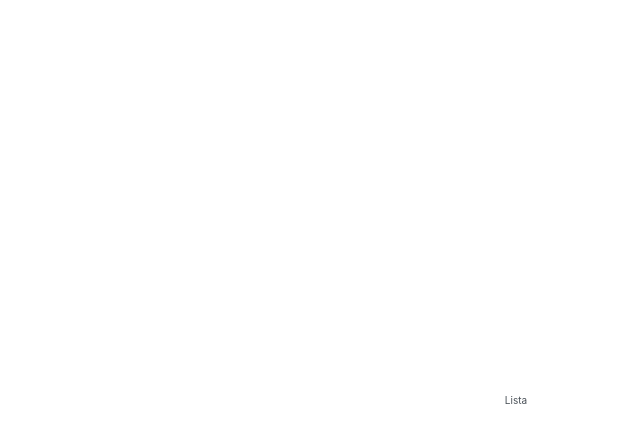
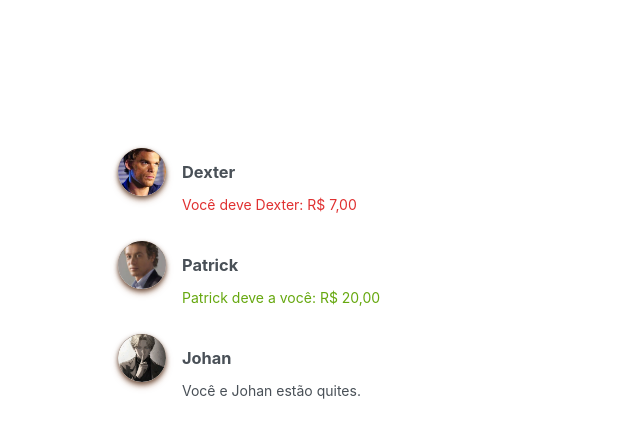
Before and after one commit to call-meRafael/eat-and-split-app, a React (Vite) app: page / in a window 1280 px wide. Shown: the top 442 px of the page, without its empty margins (124-764 px from the left). Built offline with nearby package versions, Linux system fonts and the light colour scheme.

Commit message:
feat(friendsList): add base structure to receive data and apply formated balance

```diff
--- a/index.html
+++ b/index.html
@@ -2,12 +2,12 @@
 <html lang="en">
   <head>
     <meta charset="UTF-8" />
-    <link rel="icon" type="image/svg+xml" href="/favicon.svg" />
+    <link rel="icon" type="image/svg+xml" href="src/assets/pancakes.png" />
     <meta name="viewport" content="width=device-width, initial-scale=1.0" />
     <title>eat-and-split-app</title>
   </head>
   <body>
     <div id="root"></div>
-    <script type="module" src="/src/main.jsx"></script>
+    <script type="module" src="src/main.jsx"></script>
   </body>
 </html>
--- a/src/App.jsx
+++ b/src/App.jsx
@@ -2,9 +2,16 @@
 import { FriendsList } from "./components/friendsList";
 
 export default function App() {
+  const formatBalance = (balance) => {
+    return balance.toLocaleString('pt-BR', { style: 'currency', currency: 'BRL', minimumFractionDigits: 2, maximumFractionDigits: 2 });
+  }
+
   return (
-    <div>
-      <FriendsList />
+    <div className="app">
+      <aside className="sidebar">
+        <FriendsList formatBalance={formatBalance} />
+
+      </aside>
     </div>
   )
 }
--- /dev/null
+++ b/src/components/friend.jsx
@@ -0,0 +1,21 @@
+export const Friend = ({ friend, formatBalance }) => {
+  return (
+    <li>
+      <div className="avatar-box">
+        <img src={friend.image} alt={friend.name} />
+      </div>
+        <h3>{friend.name}</h3>
+      {friend.balance < 0 && (
+        <p className="red">
+          Você deve {friend.name}: {formatBalance(Math.abs(friend.balance))}
+        </p>
+      )}
+      {friend.balance > 0 && (
+        <p className="green">
+          {friend.name} deve a você: {formatBalance(Math.abs(friend.balance))}
+        </p>
+      )}
+      {friend.balance === 0 && <p>Você e {friend.name} estão quites.</p>}
+    </li>
+  );
+};
--- a/src/components/friendsList.jsx
+++ b/src/components/friendsList.jsx
@@ -1,7 +1,13 @@
-export const FriendsList = () => {
+import { initialFriends } from "../data";
+import { Friend } from "./friend";
+
+export const FriendsList = ({ formatBalance }) => {
+    const friends = initialFriends;
     return (
         <ul>
-            Lista
+            {friends.map((friend) => (
+                <Friend friend={friend} formatBalance={formatBalance} key={friend.id}/>
+            ))}
         </ul>
     )
 }
--- a/src/data.js
+++ b/src/data.js
@@ -1,7 +1,7 @@
 "use strict";
-import dexterPic from "./assets/dexter.jpg";
-import patrickPic from "./assets/patrick.jpg";
-import johanPic from "./assets/johan.jpg";
+import dexterPic from "/src/assets/dexter.jpg";
+import patrickPic from "/src/assets/jane.jpg";
+import johanPic from "/src/assets/johan.jpg";
 
 export const initialFriends = [
   {
--- a/src/index.css
+++ b/src/index.css
@@ -3,6 +3,17 @@
   --color-light: #ffe8cc;
   --color-medium: #ffa94d;
   --color-dark: #ff922b;
+
+  --brown-800: 22 32 26;
+  --brown-600: 22 39 40;
+  --darkgreen: 66 26 28;
+  --lightoffset: 32 50 90;
+  --brownnude: 29 35 61;
+
+  --shadow-m: inset
+  0 2px 2px hsl(var(--brown-800) / 1),
+  0 2px 4px hsl(var(--brown-800) / .75),
+  0 4px 6px hsl(var(--brown-600) / .55);
 }
 
 * {
@@ -73,9 +84,18 @@ body {
   background-color: var(--color-lightest);
 }
 
+.avatar-box {
+  display: flex;
+  border-radius: 50%;
+  overflow: hidden;
+  box-shadow: var(--shadow-m);
+}
+
 .sidebar li img {
   border-radius: 50%;
   width: 100%;
+  aspect-ratio: 1;
+  object-fit: cover;
   grid-row: span 2;
 }
 
```
Also changed, not shown: src/assets/pancakes.png (added).
